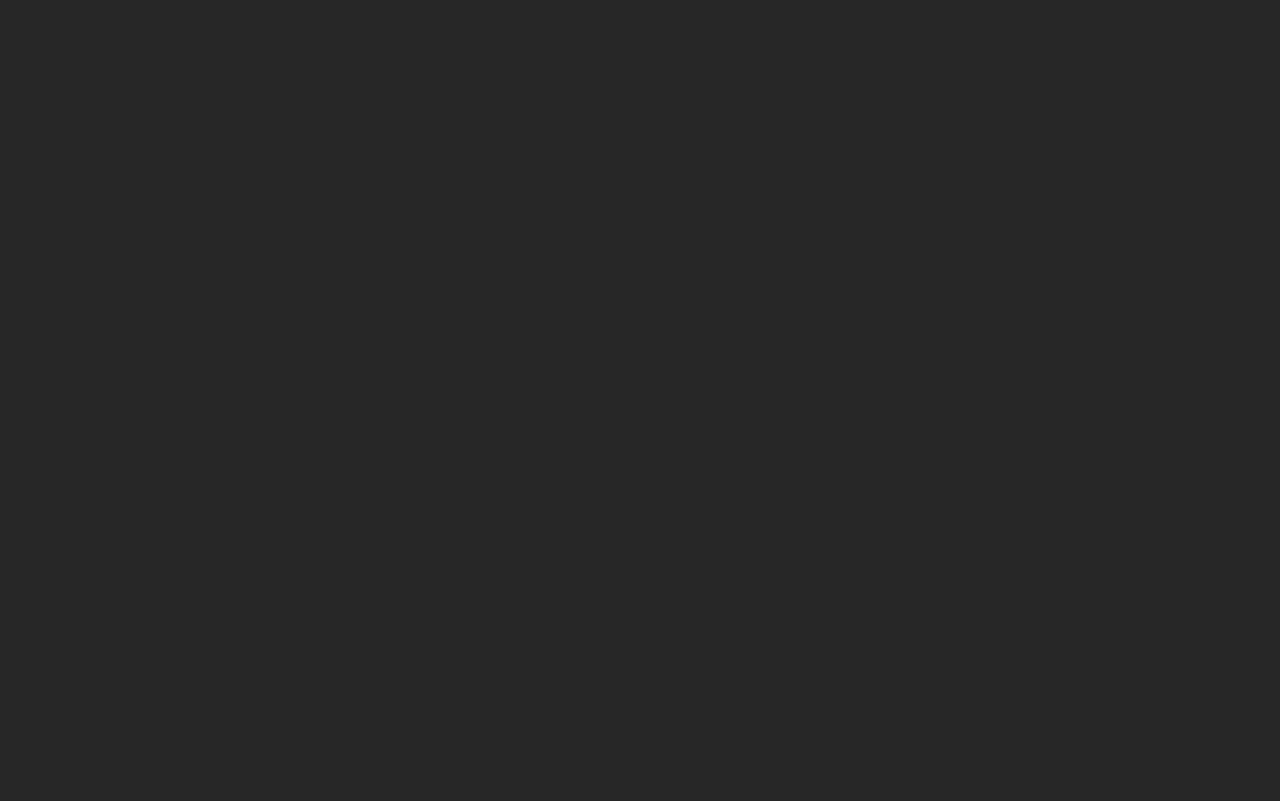
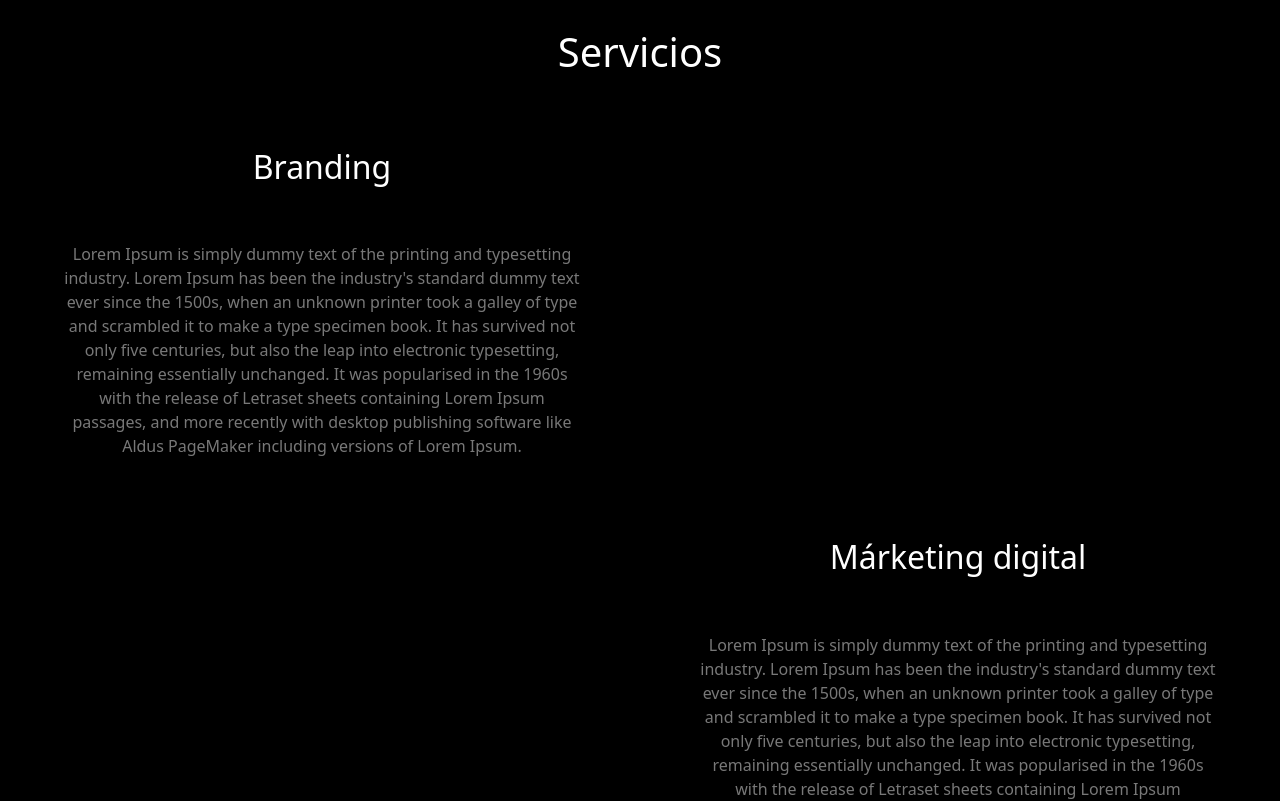
Before and after one commit to davidmartinezhi/aura-web, a React (Create React App) app: page / in a window 1280 px wide. Shown: the part 1620-2421 px from the top of the page. Before the commit the page ends 1600 px from the top, so only its background shows below. Built offline with nearby package versions, Linux system fonts and the light colour scheme.

Commit message:
initial setup

```diff
--- /dev/null
+++ b/src/components/web/Home/ClientesHome/ClientesHome.js
@@ -0,0 +1,14 @@
+import React from 'react'
+import { Container, Row, Col } from "react-bootstrap";
+
+import './ClientesHome.scss'
+
+export default function ClientesHome() {
+  return (
+    <Container fluid className="clientes-home">
+        <Row className='clientes-home-titulo'>
+          <h1>Clientes</h1>
+        </Row>
+    </Container>
+  )
+}
--- /dev/null
+++ b/src/components/web/Home/ClientesHome/ClientesHome.scss
@@ -0,0 +1,15 @@
+.clientes-home{
+    height: 100vh;
+    width: 100vw;
+    background-color: rgba(0,0,0,0.2);
+    display: flex;
+    justify-content: center;
+    align-items: center;
+    text-align: center;
+
+    &-titulo{
+        h1{
+            color: #fff;
+        }
+    }
+}
--- /dev/null
+++ b/src/components/web/Home/PortafolioHome/PortafolioHome.js
@@ -0,0 +1,14 @@
+import React from 'react'
+import { Container, Row, Col } from "react-bootstrap";
+
+import './PortafolioHome.scss'
+
+export default function PortafolioHome() {
+  return (
+    <Container fluid className="portafolio-home">
+        <Row className='portafolio-home-titulo'>
+          <h1>Portafolio</h1>
+        </Row>
+    </Container>
+  )
+}
--- /dev/null
+++ b/src/components/web/Home/PortafolioHome/PortafolioHome.scss
@@ -0,0 +1,15 @@
+.portafolio-home{
+    height: 100vh;
+    width: 100vw;
+    background-color: rgba(0,0,0,0.2);
+    display: flex;
+    justify-content: center;
+    align-items: center;
+    text-align: center;
+
+    &-titulo{
+        h1{
+            color: #fff;
+        }
+    }
+}
--- /dev/null
+++ b/src/components/web/Home/ServiciosHome/ServiciosHome.js
@@ -0,0 +1,49 @@
+import React from "react";
+import { Container, Row, Col } from "react-bootstrap";
+import "./ServiciosHome.scss";
+
+export default function ServiciosHome() {
+  return (
+    <Container fluid className="servicios-home">
+      <Row className="servicios-home-titulo pt-5 pb-5">
+        <h1>Servicios</h1>
+      </Row>
+
+      {/* Branding */}
+      <Row className="servicios-home-servicio">
+      <Col className="p-3">
+            <h2>Branding</h2>
+            <p className="m-5">Lorem Ipsum is simply dummy text of the printing and typesetting industry. Lorem Ipsum has been the industry's standard dummy text ever since the 1500s, when an unknown printer took a galley of type and scrambled it to make a type specimen book. It has survived not only five centuries, but also the leap into electronic typesetting, remaining essentially unchanged. It was popularised in the 1960s with the release of Letraset sheets containing Lorem Ipsum passages, and more recently with desktop publishing software like Aldus PageMaker including versions of Lorem Ipsum.</p>
+        </Col>
+        <Col></Col>
+      </Row>
+
+      {/* Márketing digital */}
+      <Row className="servicios-home-servicio">
+
+        <Col></Col>
+        <Col className="p-3">
+            <h2>Márketing digital</h2>
+            <p className="m-5">Lorem Ipsum is simply dummy text of the printing and typesetting industry. Lorem Ipsum has been the industry's standard dummy text ever since the 1500s, when an unknown printer took a galley of type and scrambled it to make a type specimen book. It has survived not only five centuries, but also the leap into electronic typesetting, remaining essentially unchanged. It was popularised in the 1960s with the release of Letraset sheets containing Lorem Ipsum passages, and more recently with desktop publishing software like Aldus PageMaker including versions of Lorem Ipsum.</p>
+        </Col>
+      </Row>
+      {/* Desarrollo Web */}
+      <Row className="servicios-home-servicio">
+      <Col className="p-3">
+            <h2>Desarrollo Web y Aplicaciones</h2>
+            <p className="m-5">Lorem Ipsum is simply dummy text of the printing and typesetting industry. Lorem Ipsum has been the industry's standard dummy text ever since the 1500s, when an unknown printer took a galley of type and scrambled it to make a type specimen book. It has survived not only five centuries, but also the leap into electronic typesetting, remaining essentially unchanged. It was popularised in the 1960s with the release of Letraset sheets containing Lorem Ipsum passages, and more recently with desktop publishing software like Aldus PageMaker including versions of Lorem Ipsum.</p>
+        </Col>
+        <Col></Col>
+      </Row>
+      {/* Desarrollo de Software */}
+      <Row className="servicios-home-servicio">
+
+        <Col></Col>
+        <Col className="p-3">
+            <h2>Software a la medida</h2>
+            <p className="m-3">Lorem Ipsum is simply dummy text of the printing and typesetting industry. Lorem Ipsum has been the industry's standard dummy text ever since the 1500s, when an unknown printer took a galley of type and scrambled it to make a type specimen book. It has survived not only five centuries, but also the leap into electronic typesetting, remaining essentially unchanged. It was popularised in the 1960s with the release of Letraset sheets containing Lorem Ipsum passages, and more recently with desktop publishing software like Aldus PageMaker including versions of Lorem Ipsum.</p>
+        </Col>
+      </Row>
+    </Container>
+  );
+}
--- /dev/null
+++ b/src/components/web/Home/ServiciosHome/ServiciosHome.scss
@@ -0,0 +1,38 @@
+.servicios-home{
+    height: 100%;
+    width: 100vw;
+    background-color: rgba(0,0,0,0.3);
+    display: flex;
+    flex-direction: column;
+    justify-content: center;
+    align-items: center;
+    text-align: center;
+
+    &-titulo{
+        h1{
+            color: #fff;
+        }
+    }
+
+    &-servicio{
+        width: 100vw !important;
+        height: 100%;
+        background-color: transparent !important;
+        border-style: none;
+
+        h2{
+            color: #fff;
+        }
+
+        p{
+            color: rgb(120, 120, 120);
+        }
+
+        .col{
+            display: flex;
+            flex-direction: column;
+            align-items: center;
+            justify-content: center;
+        }
+    }
+}
--- a/src/components/web/MainBannerParticles/MainBannerParticles.js
+++ b/src/components/web/MainBannerParticles/MainBannerParticles.js
@@ -59,11 +59,10 @@ export default function MainBannerParticles({ children }) {
           },
           particles: {
             color: {
-              value: ["#fff"],
+              value: ["#aaa"],
             },
             links: {
               color: [
-                "#000",
                 "#fff",
                 "#87CEEB",
                 "#ffff00",
@@ -71,7 +70,7 @@ export default function MainBannerParticles({ children }) {
                 "#FE9AB6",
                 "#90E0F7",
               ],
-              //black, white, sky blue, yellow, orange, pink, blue
+              //white, sky blue, yellow, orange, pink, blue
               distance: 150,
               enable: true,
               opacity: 0.7,
--- a/src/components/web/MainBannerParticles/MainBannerParticles.scss
+++ b/src/components/web/MainBannerParticles/MainBannerParticles.scss
@@ -33,7 +33,7 @@
         }
 
         h3{
-            color: #fff;
+            color: #d0d0d0;
             font-size: 24px;
         }
     }
@@ -43,7 +43,7 @@
     .row{
         h2{
             color: #fff;
-            font-size: 60px !important;
+            font-size: 50px !important;
             font-weight: bold;
             line-height: 1;
             z-index: 1000;
@@ -55,7 +55,7 @@
     .row{
         h2{
             color: #fff;
-            font-size: 40px !important;
+            font-size: 30px !important;
             font-weight: bold;
             line-height: 1;
             z-index: 1000;
--- a/src/components/web/NavBar/Navbar.js
+++ b/src/components/web/NavBar/Navbar.js
@@ -43,7 +43,7 @@ function Navbar() {
       >
         <Container fluid>
           <NavbarBootstrap.Brand href="/">
-            <img className="logo-navbar" src={logo} alt="Vanttec logo" />
+            <img className="logo-navbar" src={logo} alt="Aura logo" />
           </NavbarBootstrap.Brand>
           <NavbarBootstrap.Toggle aria-controls={`offcanvasNavbar-expand-lg`} />
           <NavbarBootstrap.Offcanvas
@@ -57,14 +57,13 @@ function Navbar() {
                   <img
                     className="logo-navbar"
                     src={logoAura}
-                    alt="Vanttec logo"
+                    alt="Aura logo"
                   />
                 </a>
               </Offcanvas.Title>
             </Offcanvas.Header>
             <Offcanvas.Body>
               <Nav className="justify-content-end flex-grow-1 pe-3">
-                <Nav.Link href="/nosotros">Nosotros</Nav.Link>
                 <Nav.Link href="/servicios">Servicios</Nav.Link>
                 <Nav.Link href="/portafolio">Portafolio</Nav.Link>
                 <Nav.Link href="/clientes">Clientes</Nav.Link>
--- a/src/index.scss
+++ b/src/index.scss
@@ -5,7 +5,7 @@ body {
     sans-serif;
   -webkit-font-smoothing: antialiased;
   -moz-osx-font-smoothing: grayscale;
-  background-color: rgb(39, 39, 39) !important;
+  background-color: rgb(0, 0, 0) !important;
 }
 
 code {
--- a/src/pages/web/Home.js
+++ b/src/pages/web/Home.js
@@ -3,6 +3,9 @@ import { Row, Col } from "react-bootstrap";
 import MainBanner from '../../components/web/MainBanner/MainBanner';
 import MainBannerParticles from '../../components/web/MainBannerParticles/MainBannerParticles';
 import NosotrosHome from '../../components/web/Home/NosotrosHome/NosotrosHome';
+import ServiciosHome from '../../components/web/Home/ServiciosHome/ServiciosHome';
+import PortafolioHome from '../../components/web/Home/PortafolioHome/PortafolioHome';
+import ClientesHome from '../../components/web/Home/ClientesHome/ClientesHome';
 
 export default function Home() {
   return (
@@ -13,10 +16,10 @@ export default function Home() {
           <Col xs={1} sm={2} />
           <Col xs={10} sm={8}>
             <h2>
-              Consultoría y <br/>Servicios Digitales
+              EVOLUCIONA A <br/>LA ERA DIGITAL
             </h2>
             <h3>
-              Haremos Lo Que Sea Por Tu Negocio
+              Digitaliza Tu Negocio Con Nosotros
             </h3>
           </Col>
           <Col xs={1} sm={2} />
@@ -27,12 +30,14 @@ export default function Home() {
         <NosotrosHome/>
 
         {/* Servicios */}
+        <ServiciosHome/>
 
         {/* Portafolio */}
+        <PortafolioHome/>
 
         {/* Clientes */}
+        <ClientesHome/>
 
-        {/* Contacto */}
     </>
   )
 }
```
Also changed, not shown: src/App.scss (+39 -7 lines).
